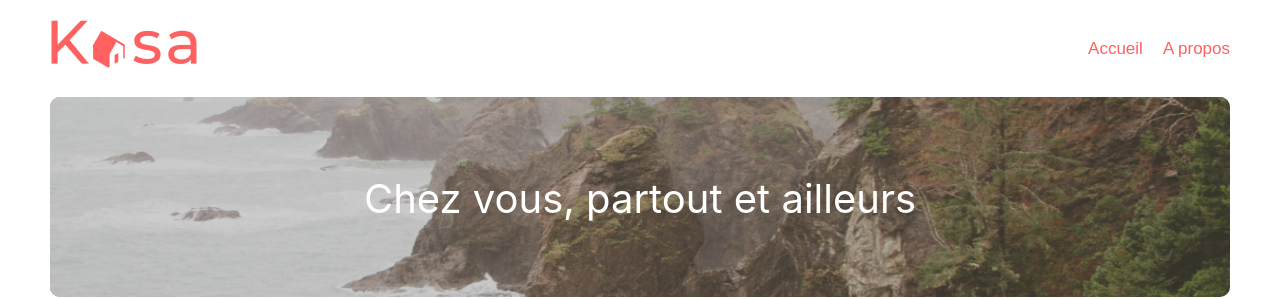
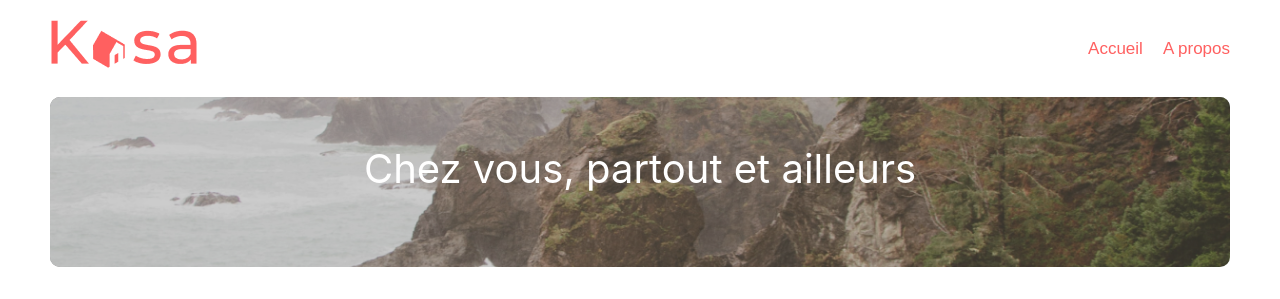
Before and after one commit to webmadao/projet-kasa, a React (Create React App) app: page / in a window 1280 px wide. Shown: the top 299 px of the page. Built offline with nearby package versions, Linux system fonts and the light colour scheme.

Commit message:
img banner height

```diff
--- a/src/components/ApartmentMain/ApartmentMain.scss
+++ b/src/components/ApartmentMain/ApartmentMain.scss
@@ -33,6 +33,7 @@ h1 {
         flex-direction: row-reverse;
         align-items: center;
         justify-content: space-between;
+        padding-top: 20px ;
 
         @media (min-width: 768px) {
           display: flex;
--- a/src/components/Banner/Banner.scss
+++ b/src/components/Banner/Banner.scss
@@ -4,7 +4,7 @@ margin-inline: 50px;
   .banner-image{
     border-radius: 10px ;
   width: 100%;
-  height: 200px;
+  height: 170px;
   object-fit: cover;
   margin: 0;
   filter: brightness(0.8);
--- a/src/pages/Home/App.scss
+++ b/src/pages/Home/App.scss
@@ -14,23 +14,20 @@ body {
     border-radius: 10px;
     color: white;
     text-align: left;
-    padding-inline: 50px;
-    padding-bottom: 0;
+    padding: 0 50px 0 60px;
     font-size: 1.2rem;
       font-weight: 400;
-      top: -8rem;
+      top: -7.5rem;
       margin-bottom: -50px;
     @media  (min-width: 576px) {
-     // margin-bottom: -60px;
       text-align: center;
       font-size: 2rem;
-
       font-weight: 400;
+      padding-inline: 60px;
       top: -10rem;
     }
 
     @media  (min-width: 750px) {
-     // margin-bottom: -60px;
       text-align: center;
       font-size: 2.5rem;
 
```
